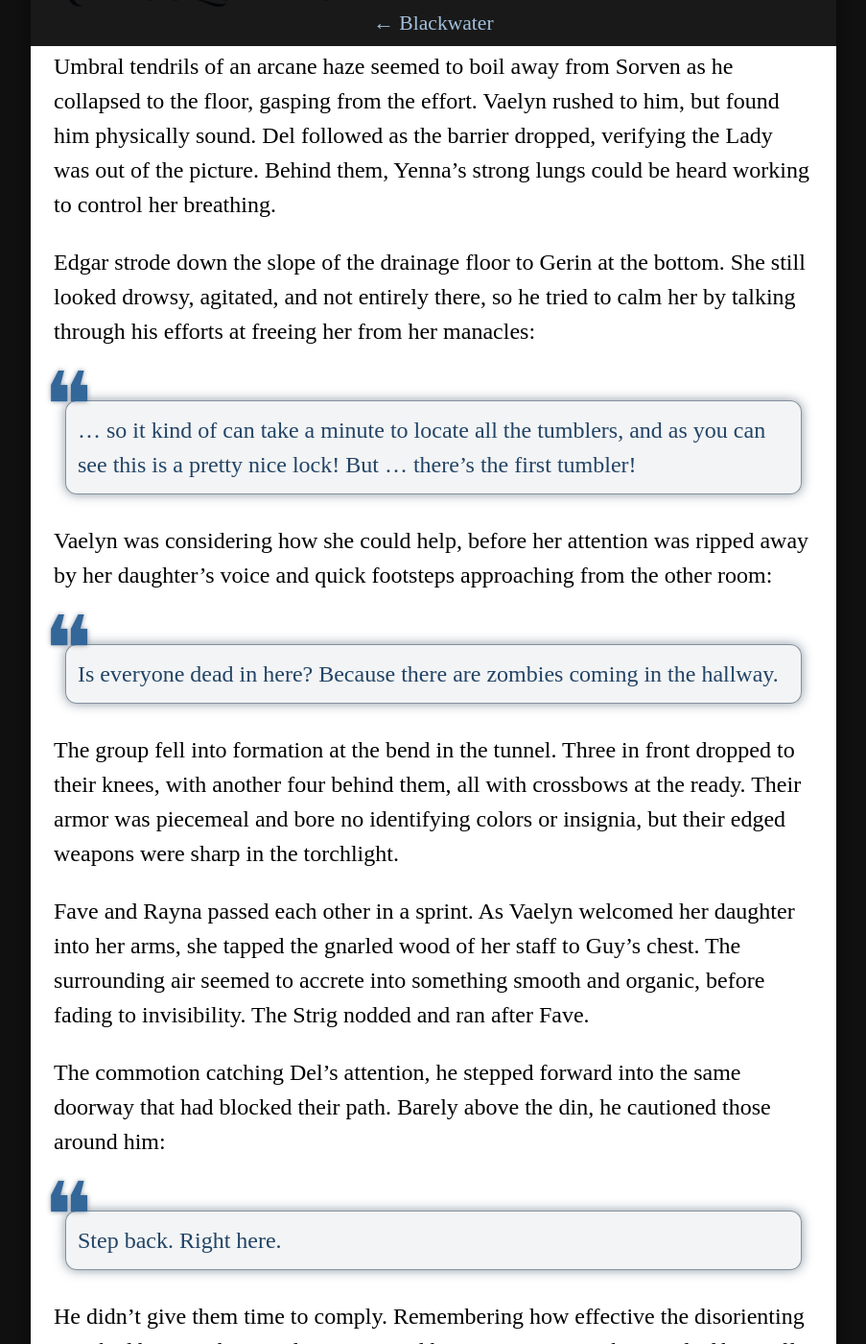
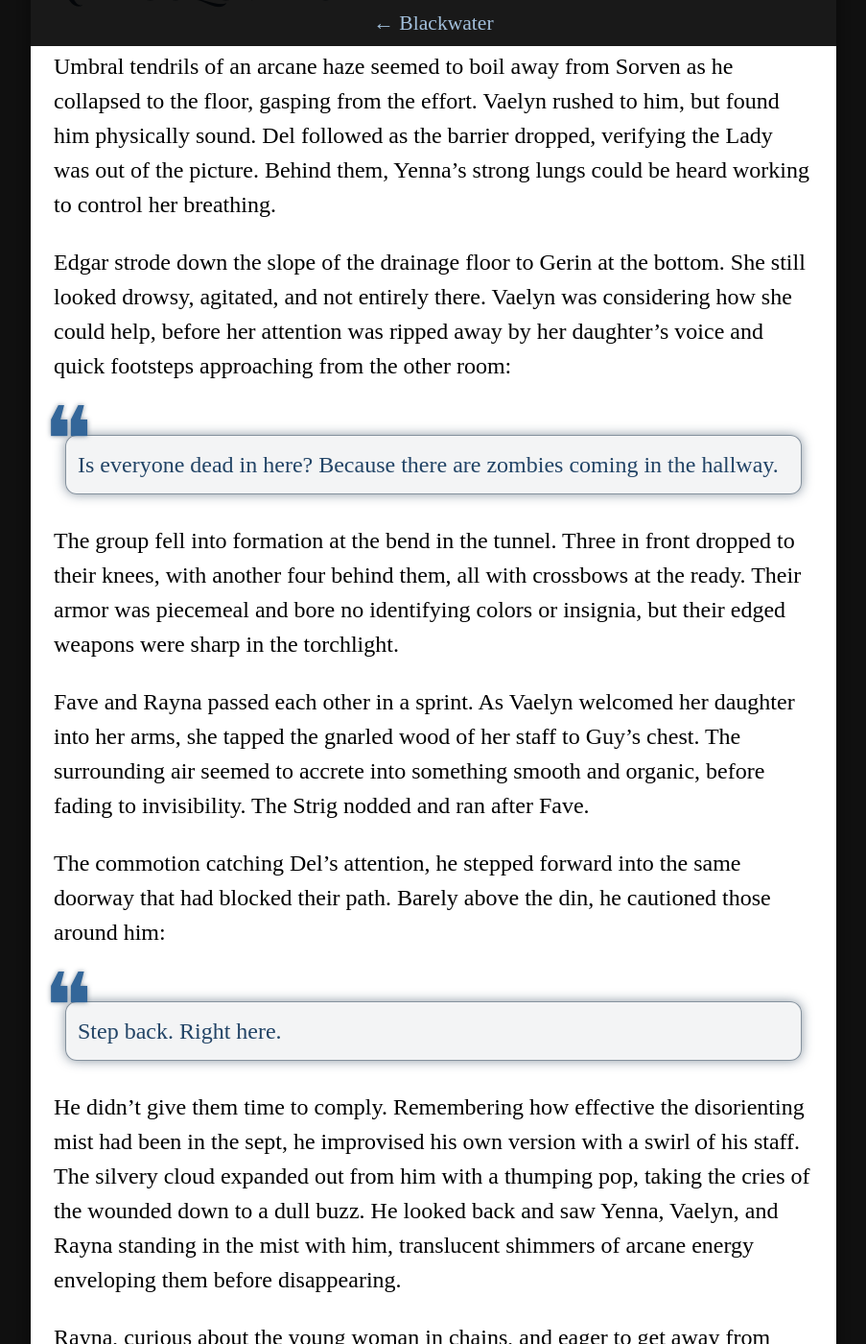
Before and after one commit to rickosborne/ttrpg, a Jekyll site: the page built from blackwater/sessions/2021-03-21-waitin-to-tap-that.md, in a window 1280 px wide and 1400 px high, scrolled down 3072 px. Shown: the whole window at 96% size, without its empty margins (188-1091 px from the left). Built offline with Jekyll 4.4.1, drawn with Linux system fonts in a browser that asks for light colours; some web fonts are replaced; our own code applies the rules of GitHub Pages for plain Markdown files; some of the changed text lies outside the part shown.

Commit message:
Edgar/Rayna updates

```diff
--- a/blackwater/sessions/2021-03-21-waitin-to-tap-that.md
+++ b/blackwater/sessions/2021-03-21-waitin-to-tap-that.md
@@ -82,11 +82,7 @@ Del followed as the barrier dropped, verifying the Lady was out of the picture.
 Behind them, Yenna's strong lungs could be heard working to control her breathing.
 
 Edgar strode down the slope of the drainage floor to Gerin at the bottom.
-She still looked drowsy, agitated, and not entirely there, so he tried to calm her by talking through his efforts at freeing her from her manacles:
-
-> ... so it kind of can take a minute to locate all the tumblers, and as you can see this is a pretty nice lock!
-> But ... there's the first tumbler!
-
+She still looked drowsy, agitated, and not entirely there.
 Vaelyn was considering how she could help, before her attention was ripped away by her daughter's voice and quick footsteps approaching from the other room:
 
 > Is everyone dead in here?
@@ -110,6 +106,12 @@ He didn't give them time to comply.
 Remembering how effective the disorienting mist had been in the sept, he improvised his own version with a swirl of his staff.
 The silvery cloud expanded out from him with a thumping pop, taking the cries of the wounded down to a dull buzz.
 He looked back and saw Yenna, Vaelyn, and Rayna standing in the mist with him, translucent shimmers of arcane energy enveloping them before disappearing.
+
+Rayna, curious about the young woman in chains, and eager to get away from trouble, moved to Edgar in the center of the room.
+Amused by the young girl's curiosity, Edgar narrated his efforts to pick the locks:
+
+> ... so it kind of can take a minute to locate all the tumblers, and as you can see this is a pretty nice lock!
+> But ... there's the first tumbler!
 
 ## Like Bringing a Crossbow to a Glaive Fight
 
```
Also changed, not shown: 1 other file.
